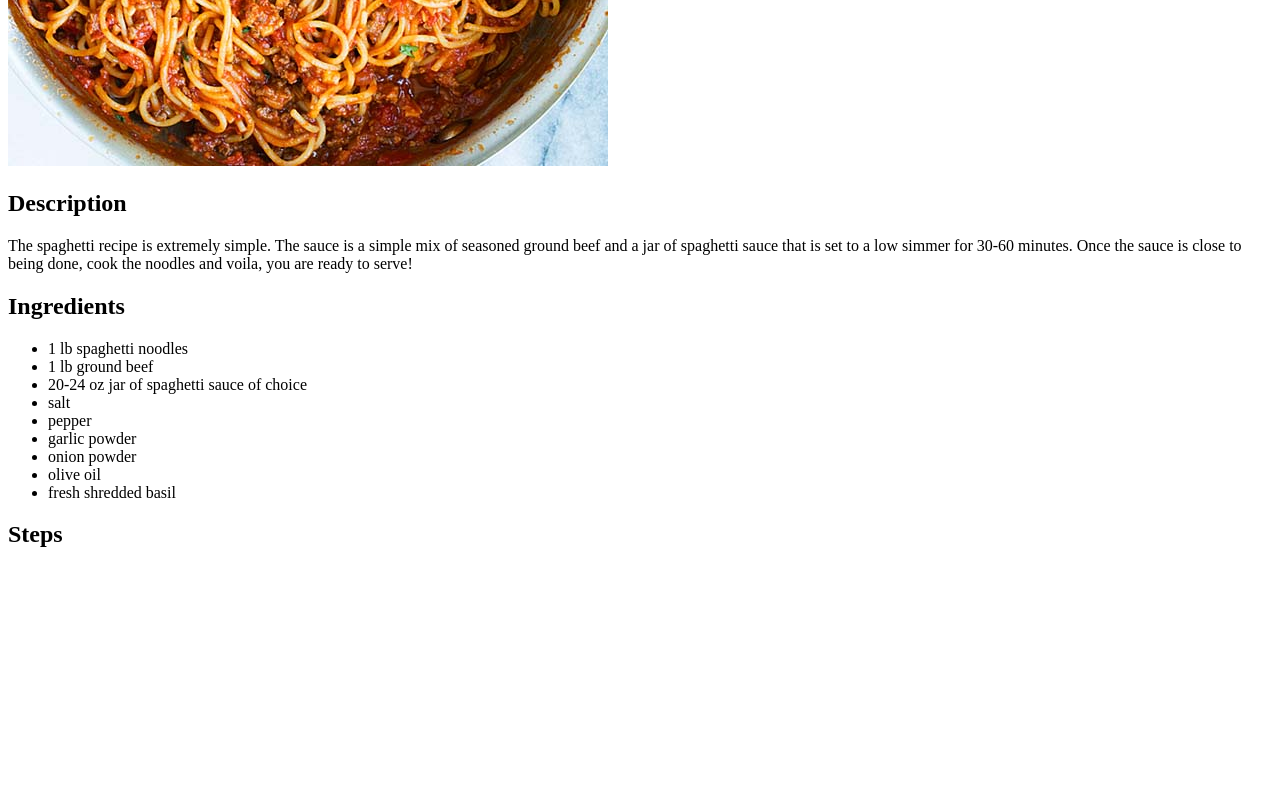
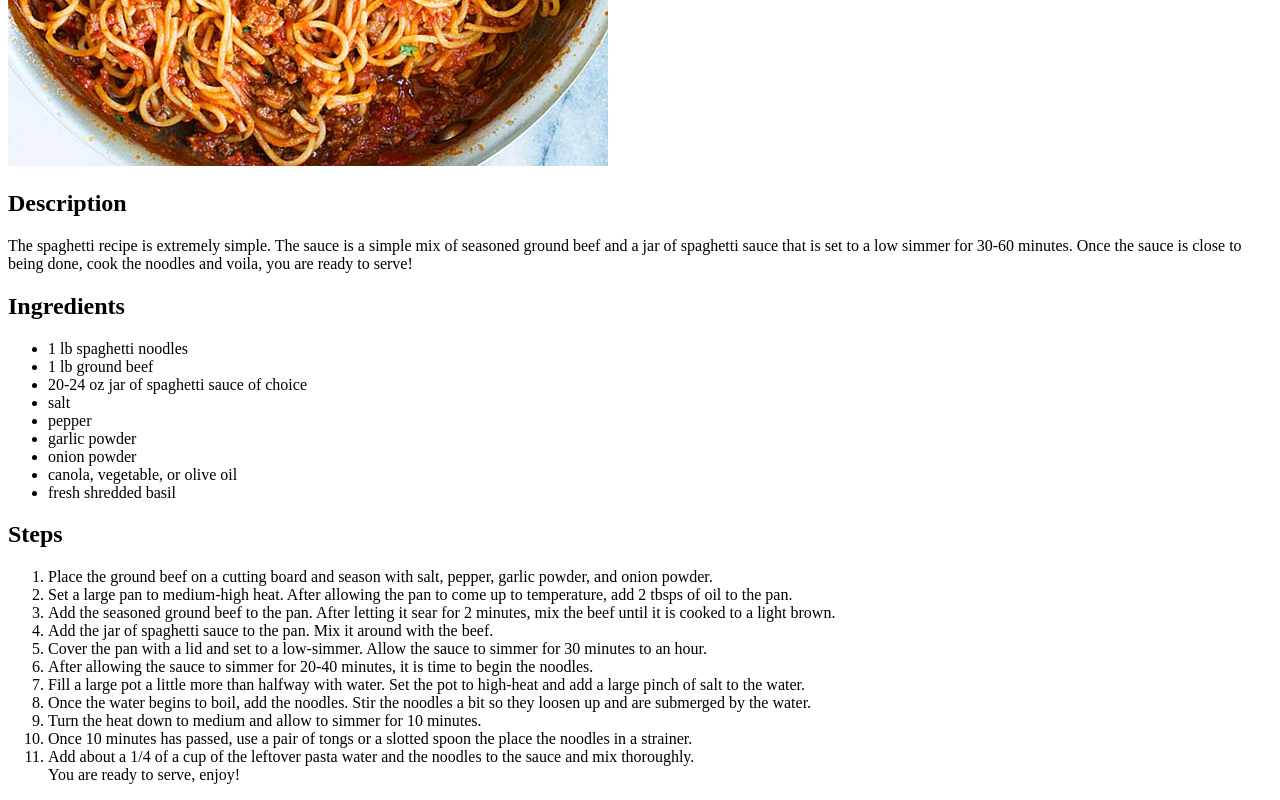
Before and after one commit to darmijo15/odin-recipes, a plain HTML site: page recipes/spaghetti.html in a window 1280 px wide. Shown: the part 514-1314 px from the top of the page. Before the commit the page ends 1082 px from the top, so only its background shows below. Drawn offline with Linux system fonts and the light colour scheme.

Commit message:
Added the ordered list of steps to the spaghetti recipe.

```diff
--- a/recipes/spaghetti.html
+++ b/recipes/spaghetti.html
@@ -19,12 +19,23 @@
             <li>pepper</li>
             <li>garlic powder</li>
             <li>onion powder</li>
-            <li>olive oil</li>
+            <li>canola, vegetable, or olive oil</li>
             <li>fresh shredded basil</li>
         </ul>
         <h2>Steps</h2>
         <ol>
-
+            <li>Place the ground beef on a cutting board and season with salt, pepper, garlic powder, and onion powder.</li>
+            <li>Set a large pan to medium-high heat. After allowing the pan to come up to temperature, add 2 tbsps of oil to the pan.</li>
+            <li>Add the seasoned ground beef to the pan. After letting it sear for 2 minutes, mix the beef until it is cooked to a light brown.</li>
+            <li>Add the jar of spaghetti sauce to the pan. Mix it around with the beef.</li>
+            <li>Cover the pan with a lid and set to a low-simmer. Allow the sauce to simmer for 30 minutes to an hour.</li>
+            <li>After allowing the sauce to simmer for 20-40 minutes, it is time to begin the noodles.</li>
+            <li>Fill a large pot a little more than halfway with water. Set the pot to high-heat and add a large pinch of salt to the water.</li>
+            <li>Once the water begins to boil, add the noodles. Stir the noodles a bit so they loosen up and are submerged by the water.</li>
+            <li>Turn the heat down to medium and allow to simmer for 10 minutes.</li>
+            <li>Once 10 minutes has passed, use a pair of tongs or a slotted spoon the place the noodles in a strainer.</li>
+            <li>Add about a 1/4 of a cup of the leftover pasta water and the noodles to the sauce and mix thoroughly.</li>
+            <lit>You are ready to serve, enjoy!</lit>
         </ol>
     </body>
 </html>
```
